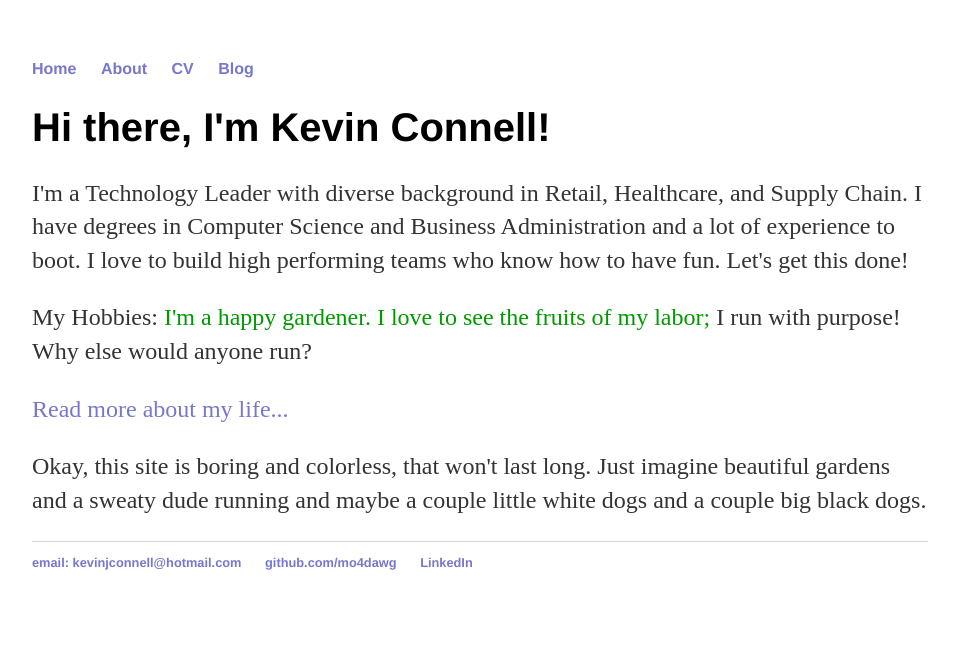
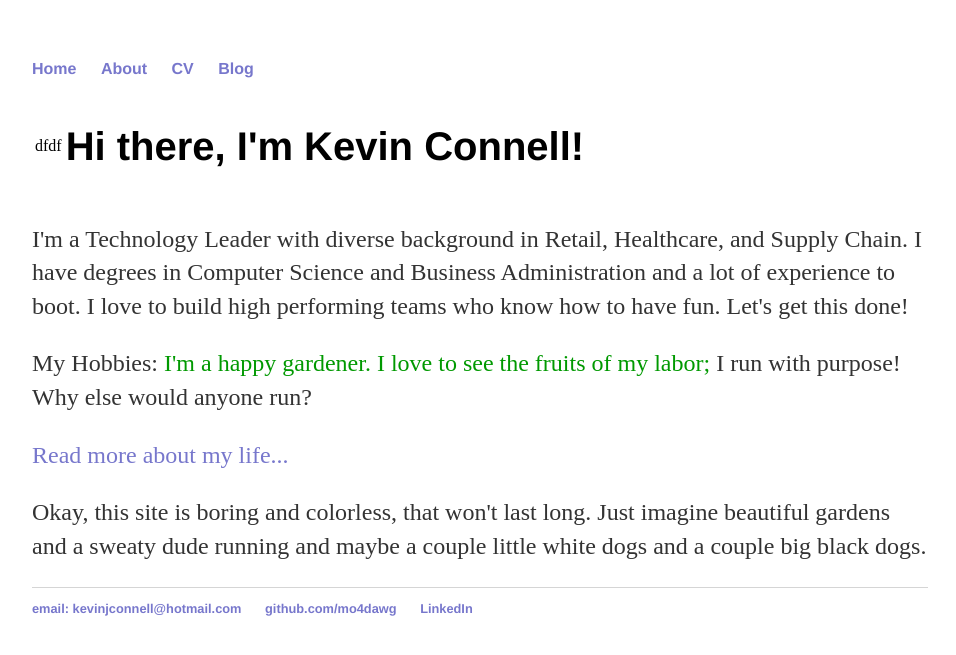
Before and after one commit to mo4dawg/mo4dawg.github.io, a Jekyll site: the page built from index.html, in a window 1280 px wide. Shown: the top 655 px of the page, without its empty margins (160-1116 px from the left). Built offline with Jekyll 4.4.1, drawn with Linux system fonts in a browser that asks for light colours.

Commit message:
Update index.html

```diff
--- a/index.html
+++ b/index.html
@@ -4,7 +4,9 @@ title: Kevin Connell, Technology Leader
 ---
 
     <div class="blurb">
-        <h1>Hi there, I'm Kevin Connell!</h1>
+    	<table>
+	<tr> <td>dfdf</td> <td><h1>Hi there, I'm Kevin Connell!</h1></td> </tr>
+        </table>
         <span></span>
 		<p>I'm a Technology Leader with diverse background in Retail, Healthcare, and Supply Chain.  I have degrees in Computer Science and Business Administration and a lot of experience to boot.  I love to build high performing teams who know how to have fun.  Let's get this done!</p>
 		<p>My Hobbies: <FONT COLOR="009900">I'm a happy gardener.  I love to see the fruits of my labor;</FONT>  I run with purpose!  Why else would anyone run? </p>
```
